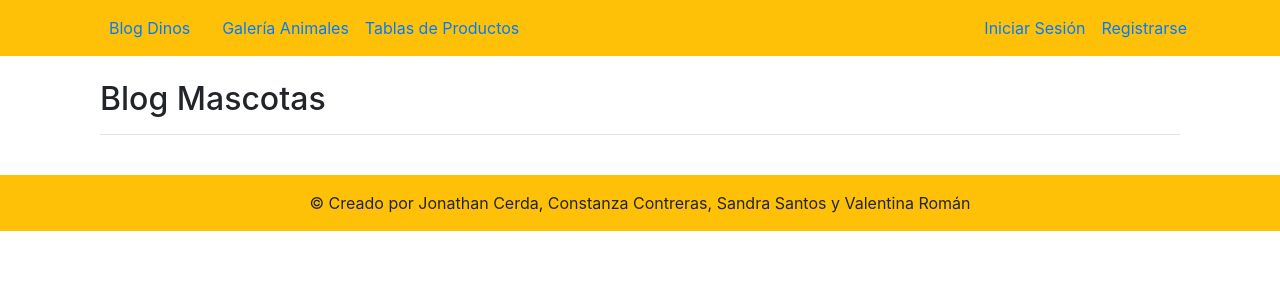
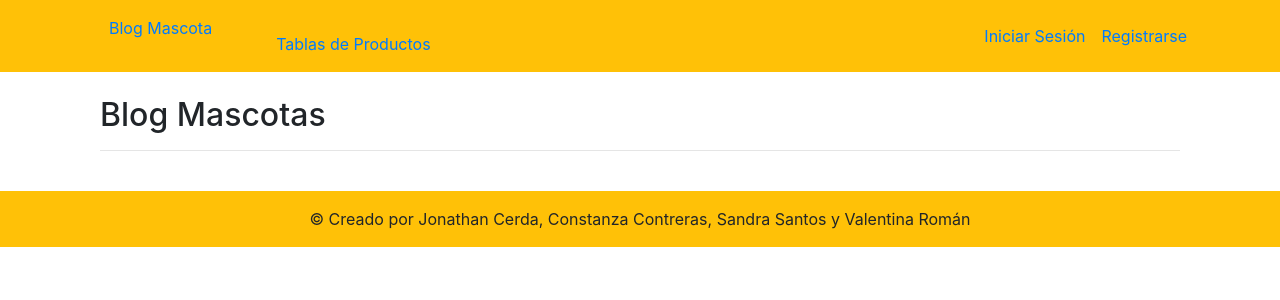
Before and after one commit to jonathancerda123/pruBackEndev3, a Django app: page /blog/ in a window 1280 px wide. Shown: the top 300 px of the page. Run offline with Django 5.2, Linux system fonts and the light colour scheme; data that the repository does not hold is empty; some libraries are stand-ins or nearby versions.

Commit message:
rama main ajustes

```diff
--- a/templates/base.html
+++ b/templates/base.html
@@ -21,13 +21,13 @@
             <div class="collapse navbar-collapse" id="navbarContenido">
                 <ul class="navbar-nav mr-auto">
                     <li class="nav-item">
-                        <a class="nav-link" href="{% url 'blogMascota:listaMascota' %}">Blog Dinos</a>
+                        <a class="nav-link" href="{% url 'blogMascota:listaMascota' %}">Blog Mascota</a>
                     </li>
                     <li class="nav-item">
                         <a class="nav-link" href="{% url 'galeriaMusica:lista_musica' %}"></a>
                     </li>
                     <li class="nav-item">
-                        <a class="nav-link" href="{% url 'galeriaAnimales:lista_imagenes' %}">Galería Animales</a>
+                        <a class="nav-link" href="{% url 'galeriaAnimales:lista_imagenes' %}">
                     </li>
                     <li class="nav-item">
                         <a class="nav-link" href="{% url 'productos:lista_productos' %}">Tablas de Productos</a>
```
